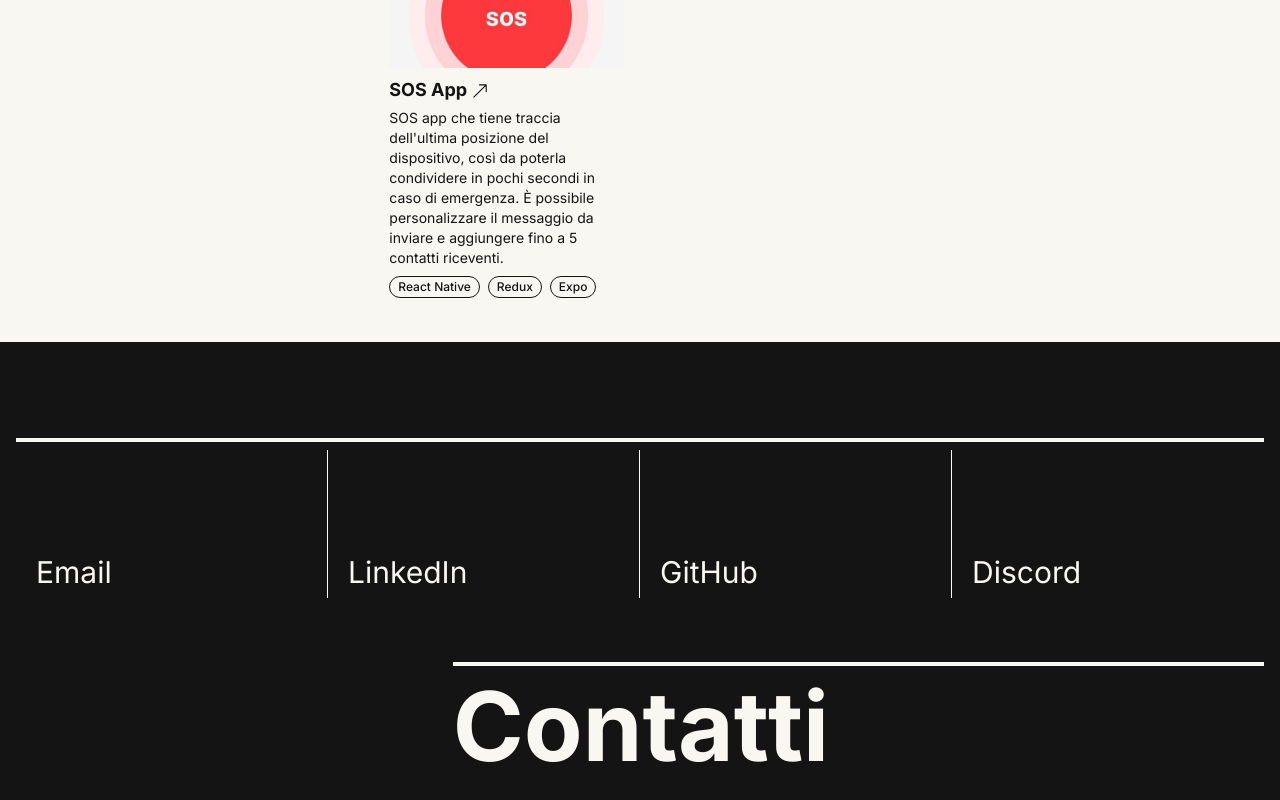
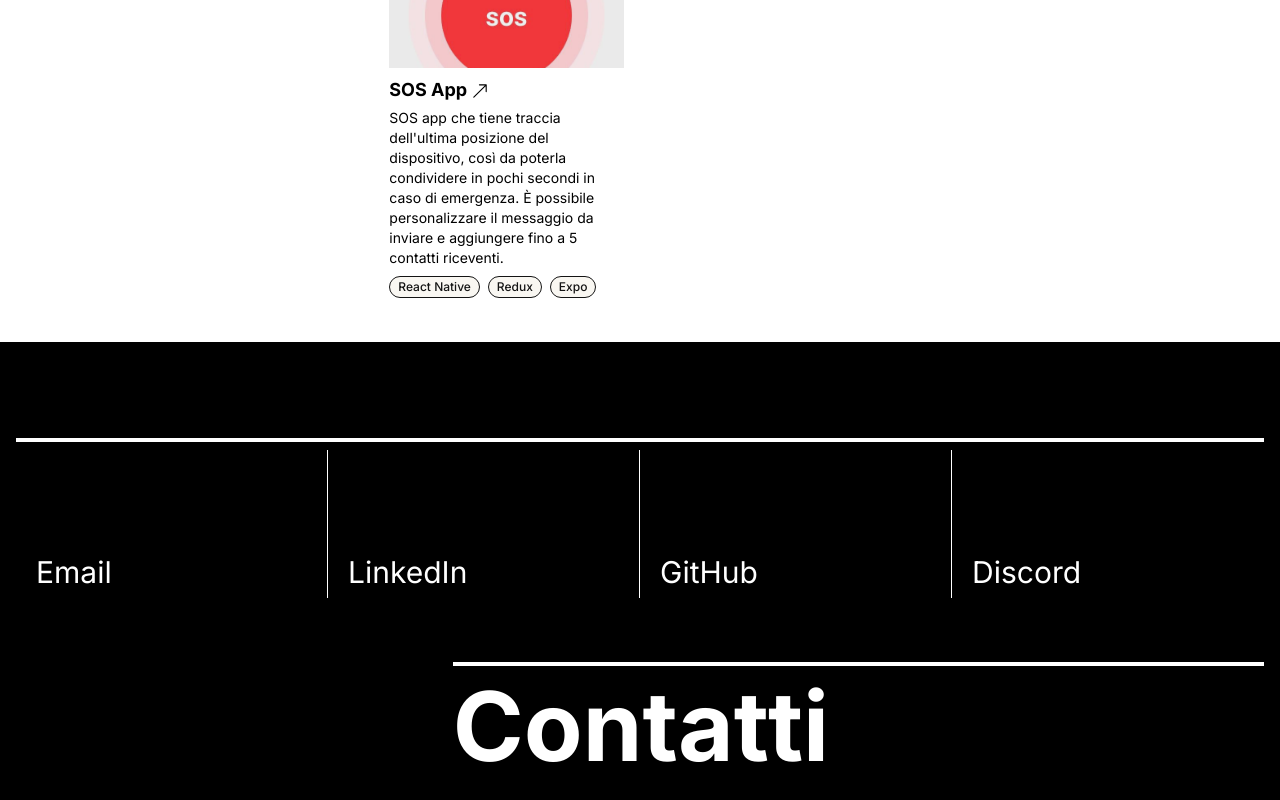
Before and after one commit to fabettdev/fe-portfolio, a React (Vite) app: page / in a window 1280 px wide. Shown: the part 7385-8185 px from the top of the page. Built offline with nearby package versions, Linux system fonts and the light colour scheme.

Commit message:
added brown, black, white color variables

```diff
--- a/src/globals.css
+++ b/src/globals.css
@@ -5,19 +5,22 @@
 body {
   font-family: "Inter", sans-serif;
   overflow-x: hidden;
+  --color-black: #000;
+  --color-white: #fff;
+  --color-brown: #ce7967;
 }
 
 body[data-theme="light"] {
-  --color-black: #141414;
-  --color-white: #f9f7f2;
+  --color-dark: #141414;
+  --color-light: #f9f7f2;
   --color-light-grey: #f3f4f6;
   --color-grey: #dee2e6;
   --color-dark-grey: #616161;
 }
 
 body[data-theme="dark"] {
-  --color-black: #f9f7f2;
-  --color-white: #141414;
+  --color-dark: #f9f7f2;
+  --color-light: #141414;
   --color-light-grey: #111;
   --color-grey: #dee2e6;
   --color-dark-grey: #616161;
--- a/tailwind.config.js
+++ b/tailwind.config.js
@@ -4,11 +4,14 @@
   theme: {
     extend: {},
     colors: {
+      dark: "var(--color-dark)",
+      light: "var(--color-light)",
       black: "var(--color-black)",
       white: "var(--color-white)",
       grey: "var(--color-grey)",
       darkGrey: "var(--color-dark-grey)",
       lightGrey: "var(--color-light-grey)",
+      brown: "var(--color-brown)",
     },
     screens: {
       xs: "320px",
```
